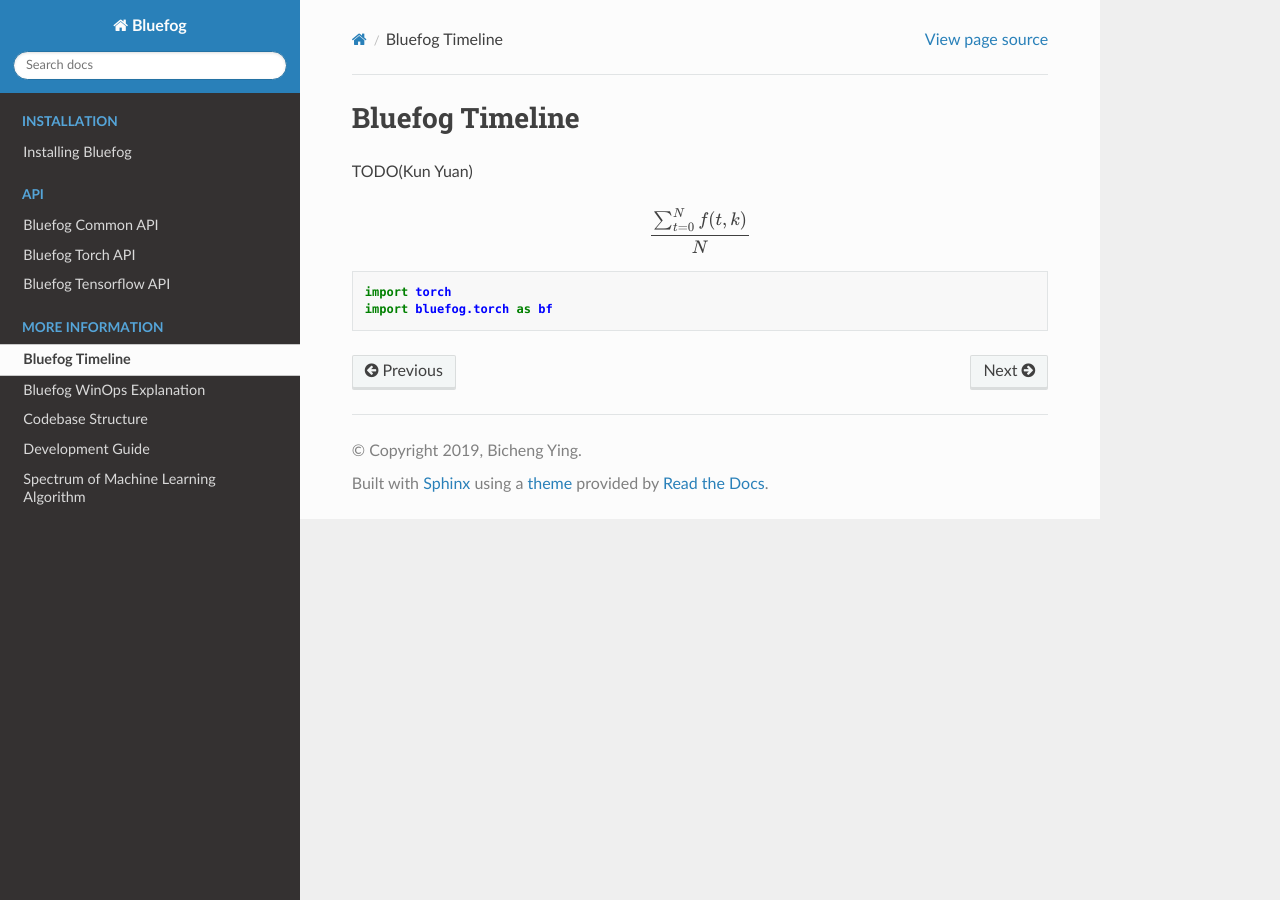
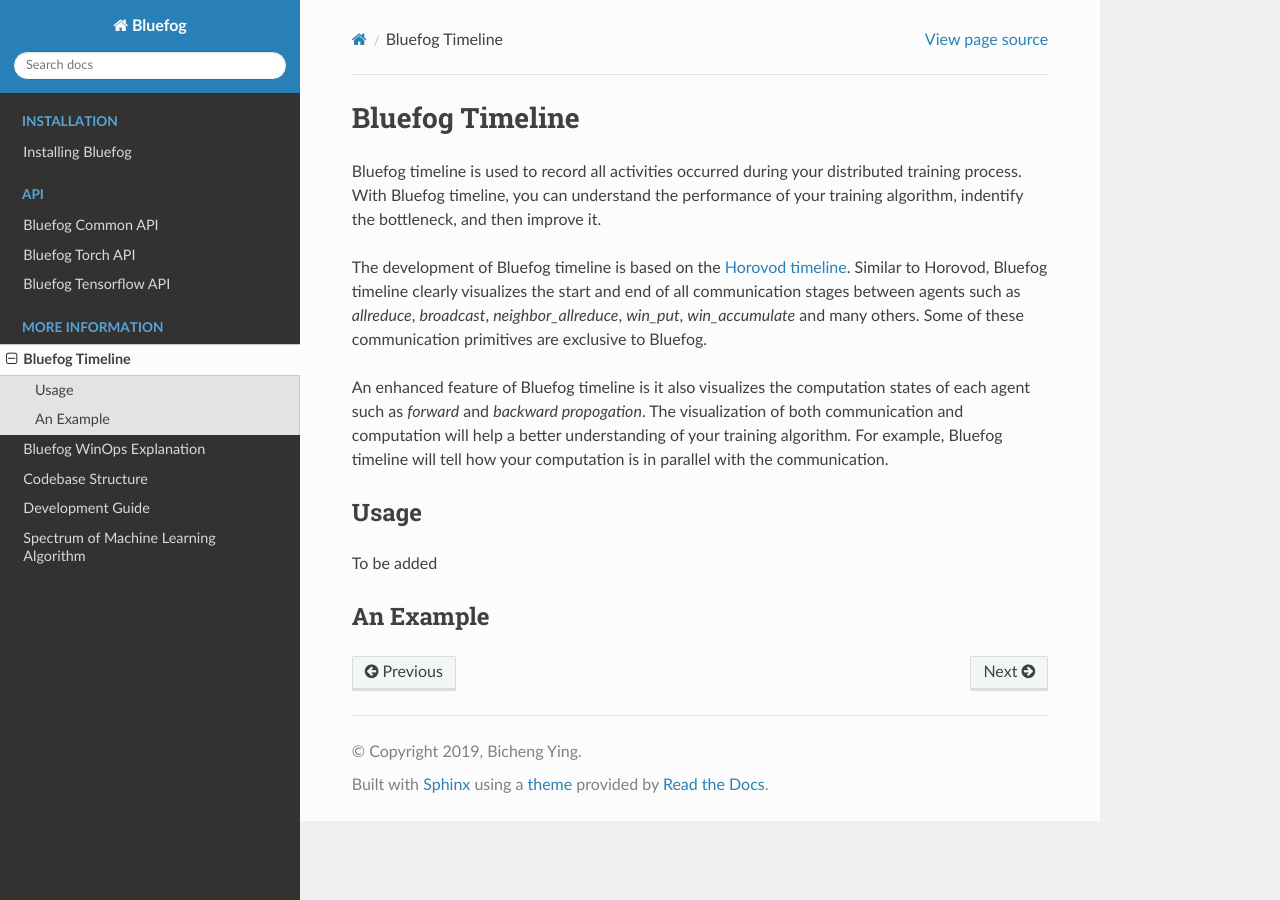
Before and after one commit to Bluefog-Lib/bluefog, a Sphinx documentation site: the page built from docs/timeline.rst, in a window 1280 px wide. Built offline with Sphinx 7.4.7 and the Read the Docs theme 2.0.0, drawn with Linux system fonts in a browser that asks for light colours.

Commit message:
Update timeline.rst
add basic timeline descriptions

```diff
--- a/docs/timeline.rst
+++ b/docs/timeline.rst
@@ -1,13 +1,25 @@
 Bluefog Timeline
 ================
 
-TODO(Kun Yuan)
+Bluefog timeline is used to record all activities occurred during your distributed training
+process. With Bluefog timeline, you can understand the performance of your training
+algorithm, indentify the bottleneck, and then improve it.
 
-.. math::
+The development of Bluefog timeline is based on the `Horovod timeline`_. Similar to Horovod,
+Bluefog timeline clearly visualizes the start and end of all communication stages between
+agents such as `allreduce`, `broadcast`, `neighbor_allreduce`, `win_put`, `win_accumulate`
+and many others. Some of these communication primitives are exclusive to Bluefog.
 
-   \frac{ \sum_{t=0}^{N}f(t,k) }{N}
+An enhanced feature of Bluefog timeline is it also visualizes the computation states of each
+agent such as `forward` and `backward propogation`. The visualization of both communication and
+computation will help a better understanding of your training algorithm. For example, Bluefog
+timeline will tell how your computation is in parallel with the communication.
 
-.. code-block:: python
+Usage
+--------------------------
+To be added
 
-   import torch
-   import bluefog.torch as bf
+An Example
+--------------------------
+
+.. _Horovod timeline:  https://github.com/horovod/horovod/blob/master/docs/timeline.rst
```
